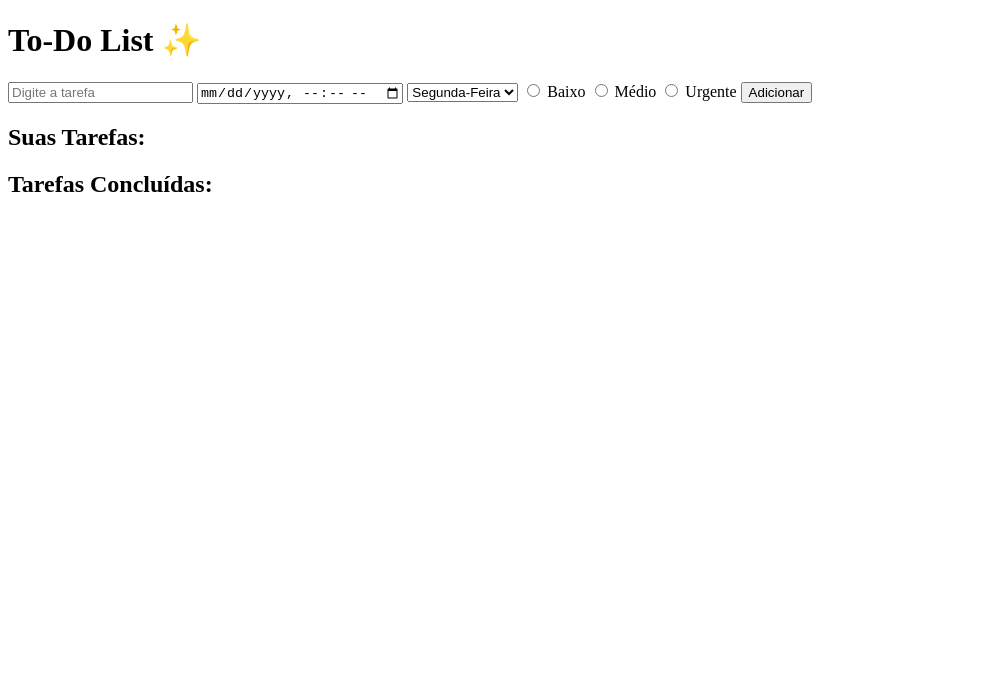
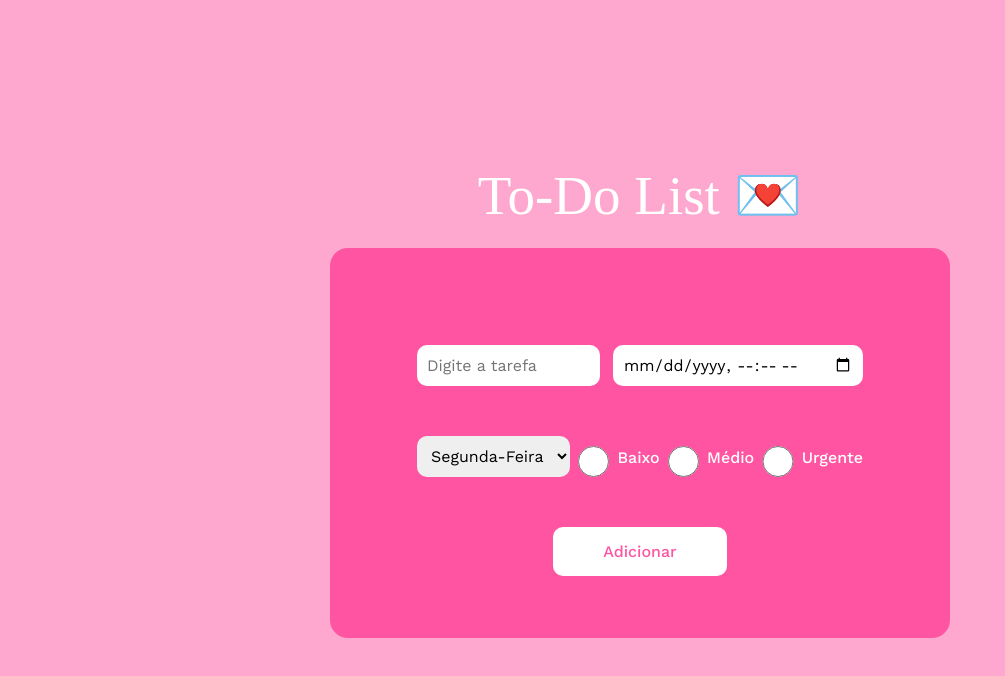
Before and after one commit to imlaurinhaaa/to-do-list-atividade, a plain HTML site: page index.html in a window 1280 px wide. Shown: the whole page, without its empty margins (0-1005 px from the left). Drawn offline with nearby package versions, Linux system fonts and the light colour scheme; a web font is replaced by a local one.

Commit message:
feat: started css

```diff
--- a/global.css
+++ b/global.css
@@ -0,0 +1,110 @@
+@import url('https://fonts.googleapis.com/css2?family=Croissant+One&display=swap');
+@import url('https://fonts.googleapis.com/css2?family=Work+Sans:ital,wght@0,100..900;1,100..900&display=swap');
+
+* {
+    margin: 0;
+    padding: 0;
+    box-sizing: border-box;
+}
+
+body {
+    background-color: #fea8cf;
+    display: flex;
+    justify-content: center;
+    align-items: center;
+    flex-direction: column;
+    height: 100vh;
+    padding: 20px;
+}
+
+.croissant-one-regular {
+    font-family: "Croissant One", serif;
+    font-weight: 400;
+    font-style: normal;
+}
+
+.container {
+    background-color: #ff54a1;
+    width: 50%;
+    padding: 5%;
+    border-radius: 18px;
+    text-align: center;
+}
+
+.work-sans {
+    font-family: "Work Sans", serif;
+    font-optical-sizing: auto;
+    font-style: normal;
+}
+
+h1 {
+    color: #fff;
+    font-size: 2.5rem;
+    margin-bottom: 20px;
+    font-family: "Croissant One", serif;
+    font-weight: 400;
+    font-size: 55px;
+    font-style: normal;
+}
+
+.section1 {
+    display: flex;
+    justify-content: center;
+    padding: 25px;
+    text-align: center;
+    gap: 3%;
+}
+
+.section2 {
+    display: flex;
+    justify-content: center;
+    padding: 25px;
+    text-align: center;
+}
+
+input {
+    width: 100%;
+    padding: 10px;
+    border-radius: 10px;
+    border: none;
+    margin-top: 10px;
+    font-family: "Work Sans", serif;
+    font-size: 1rem;
+}
+
+select {
+    padding: 10px;
+    border-radius: 10px;
+    border: none;
+    font-family: "Work Sans", serif;
+    font-size: 1rem;
+}
+
+label {
+    color: #fff;
+    font-family: "Work Sans", serif;
+    font-weight: 500;
+    margin-top: 12px;
+    font-size: 1rem;
+}
+
+button {
+    padding: 15px 50px;
+    border-radius: 10px;
+    border: none;
+    background-color: #fff;
+    color:#ff54a1;
+    font-family: "Work Sans", serif;
+    font-weight: 500;
+    font-size: 1rem;
+    margin-top: 25px;
+    cursor: pointer;
+    transition: background-color 0.3s ease, transform 0.3s ease;
+
+}
+
+button:hover {
+    background-color: #49d459;
+    color: #fff;
+    transform: scale(1.1);
+  }
--- a/index.html
+++ b/index.html
@@ -5,13 +5,18 @@
     <meta name="viewport" content="width=device-width, initial-scale=1.0">
     <title>To-Do List ✔</title>
     <script src="script.js" defer></script>
+    <link rel="stylesheet" href="global.css">
 </head>
 <body>
-    <div id="container">
-        <h1>To-Do List ✨</h1>
+    <h1>To-Do List 💌</h1>
+    <div class="container">
+        <div class="forms">
             <form>
+                <div class="section1">
                 <input type="text" name="tarefa" id="tarefa" placeholder="Digite a tarefa" required>
                 <input type="datetime-local" name="dataHora" id="dataHora" required>
+            </div>
+            <div class="section2">
                 <select id="diaSemana" name="diaSemana" required>
                     <option value="segunda-feira">Segunda-Feira</option>
                     <option value="terca-feira">Terça-Feira</option>
@@ -27,17 +32,14 @@
                 <label for="medio">Médio</label>
                 <input type="radio" id="urgente" name="prioridade" value="urgente" required>
                 <label for="urgente">Urgente</label>
+            </div>
 
                 <button type="button" onclick="adicionar()">Adicionar</button>
             </form>
         </div>
+    </div>
 
     <div id="tarefas">
-        <h2>Suas Tarefas:</h2>
-    </div>
-
-    <div id="tarefas-concluidas">
-        <h2>Tarefas Concluídas:</h2>
     </div>
 </body>
 </html>
--- a/script.js
+++ b/script.js
@@ -36,9 +36,6 @@ function removerTarefa(tarefa) {
 function concluirTarefa(tarefa, checkbox) {
     if (checkbox.checked) {
         tarefa.style.textDecoration = 'line-through';
-        document.getElementById('tarefas-concluidas').appendChild(tarefa);
-    } else {
-        tarefa.style.textDecoration = 'none';
         document.getElementById('tarefas').appendChild(tarefa);
     }
 }
```
Lines whose indentation alone changed are shown as unchanged.
